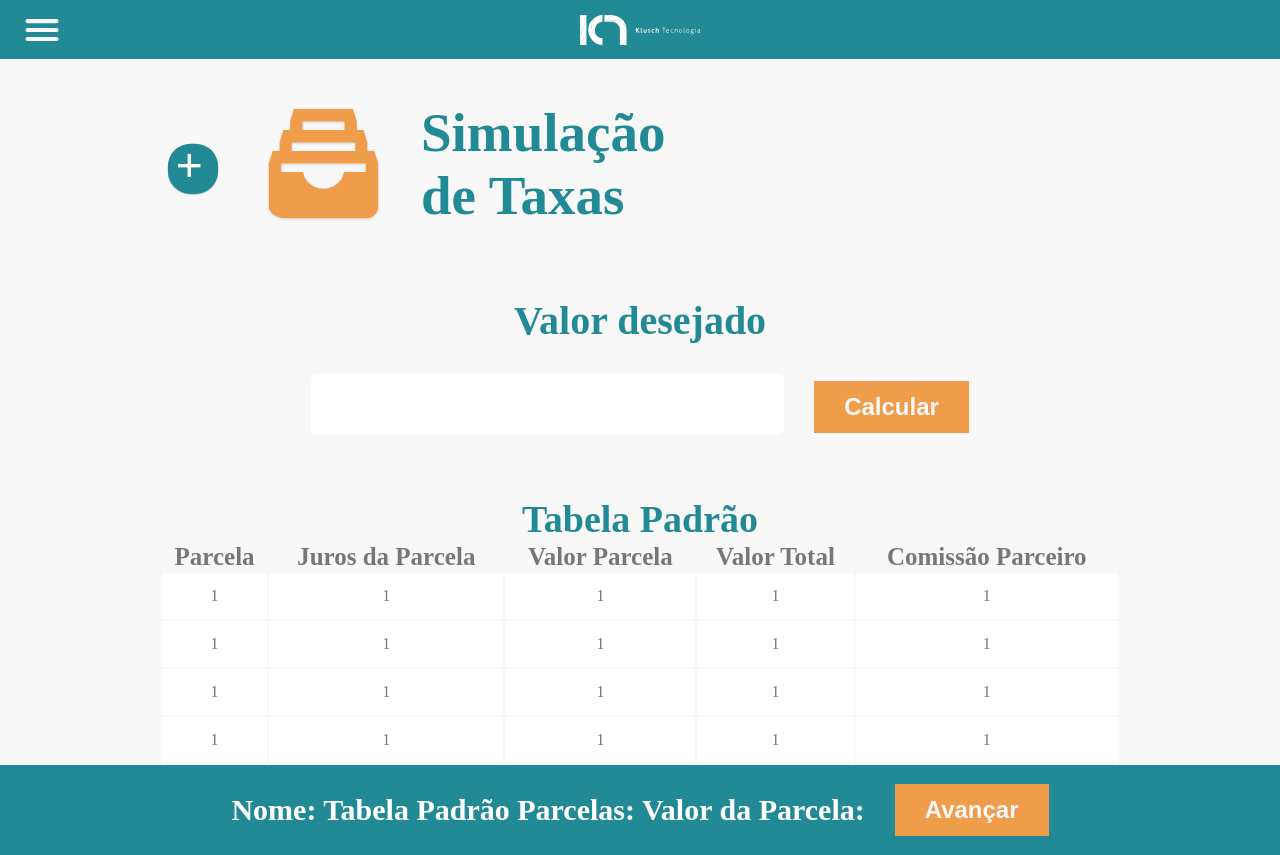
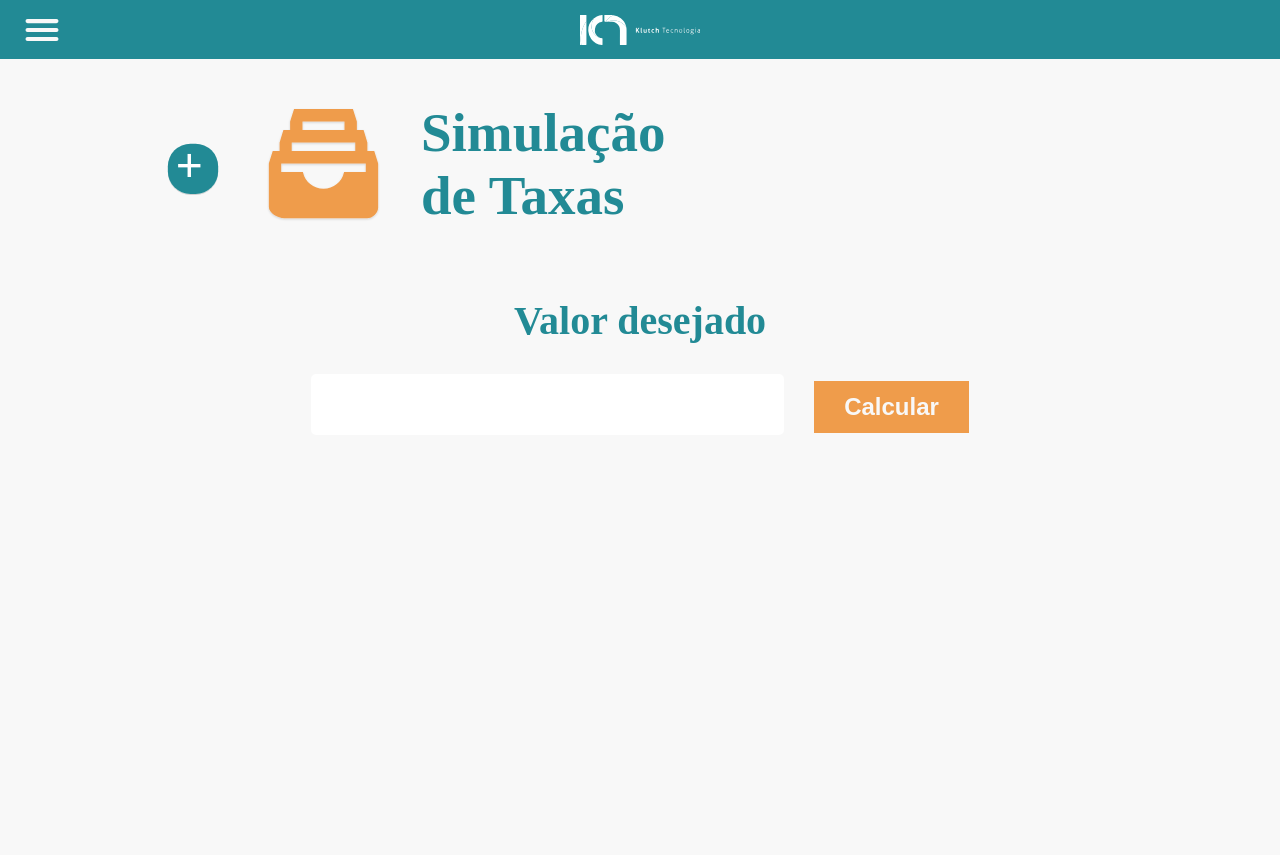
Before and after one commit to moraes3000/desafio_klutch, a Next.js app: page / in a window 1280 px wide. After the commit the page ends 800 px from the top, so only its background shows below. Built offline with nearby package versions, Linux system fonts and the light colour scheme.

Commit message:
refatorando telas

```diff
--- a/src/components/Footer/footer.module.scss
+++ b/src/components/Footer/footer.module.scss
@@ -3,7 +3,7 @@
     color:#fff;
     font-weight: bold;
     font-size:30px;
-
+    margin-top: 30px;
     height:90px;
 
     display:flex;
--- a/src/components/TelaHome/cabecalho.tsx
+++ b/src/components/TelaHome/cabecalho.tsx
@@ -1,17 +1,13 @@
-
 import styles from './telaHome.module.scss'
-
 
 export default function Cabecalho() {
   return (
     <>
-
         <div className={styles.telaHomeHeader}>
           <img src="Grupo270.svg" alt='plus' className={styles.plus} />
           <img src="_ionicons_svg_md-filing-2.svg" alt='plus' className={styles.envelopeicon} />
           <h1>Simulação de Taxas</h1>
         </div>
-
     </>
   )
 }
--- a/src/components/TelaHome/index.tsx
+++ b/src/components/TelaHome/index.tsx
@@ -8,11 +8,7 @@ export default function TelaHome() {
   return (
     <>
       <div className={styles.container}>
-        {/* <div className={styles.telaHomeHeader}>
-          <img src="Grupo270.svg" alt='plus' className={styles.plus} />
-          <img src="_ionicons_svg_md-filing-2.svg" alt='plus' className={styles.envelopeicon} />
-          <h1>Simulação de Taxas</h1>
-        </div> */}
+
         <Cabecalho />
         <div className={styles.telaHomeMain}>
           <h2>Valor desejado</h2>
@@ -20,10 +16,10 @@ export default function TelaHome() {
           <button type='submit' placeholder='R$ 0,00'>Calcular</button>
         </div>
 
-        <Tabela />
+        {/* <Tabela /> */}
 
       </div>
-      <Footer />
+      {/* <Footer /> */}
     </>
   )
 }
--- a/src/pages/_app.tsx
+++ b/src/pages/_app.tsx
@@ -1,6 +1,14 @@
+import Header from '../components/Header';
 import '../styles/globals.scss';
 function MyApp({ Component, pageProps }) {
-  return <Component {...pageProps} />
+  return (
+    <>
+      <Header />
+      <Component {...pageProps} />
+    </>
+  )
+
+
 }
 
 export default MyApp
--- a/src/pages/index.tsx
+++ b/src/pages/index.tsx
@@ -4,7 +4,7 @@ import TelaHome from "../components/TelaHome";
 export default function Home() {
   return (
     <>
-      <Header />
+
       <TelaHome/>
 
     </>
```
